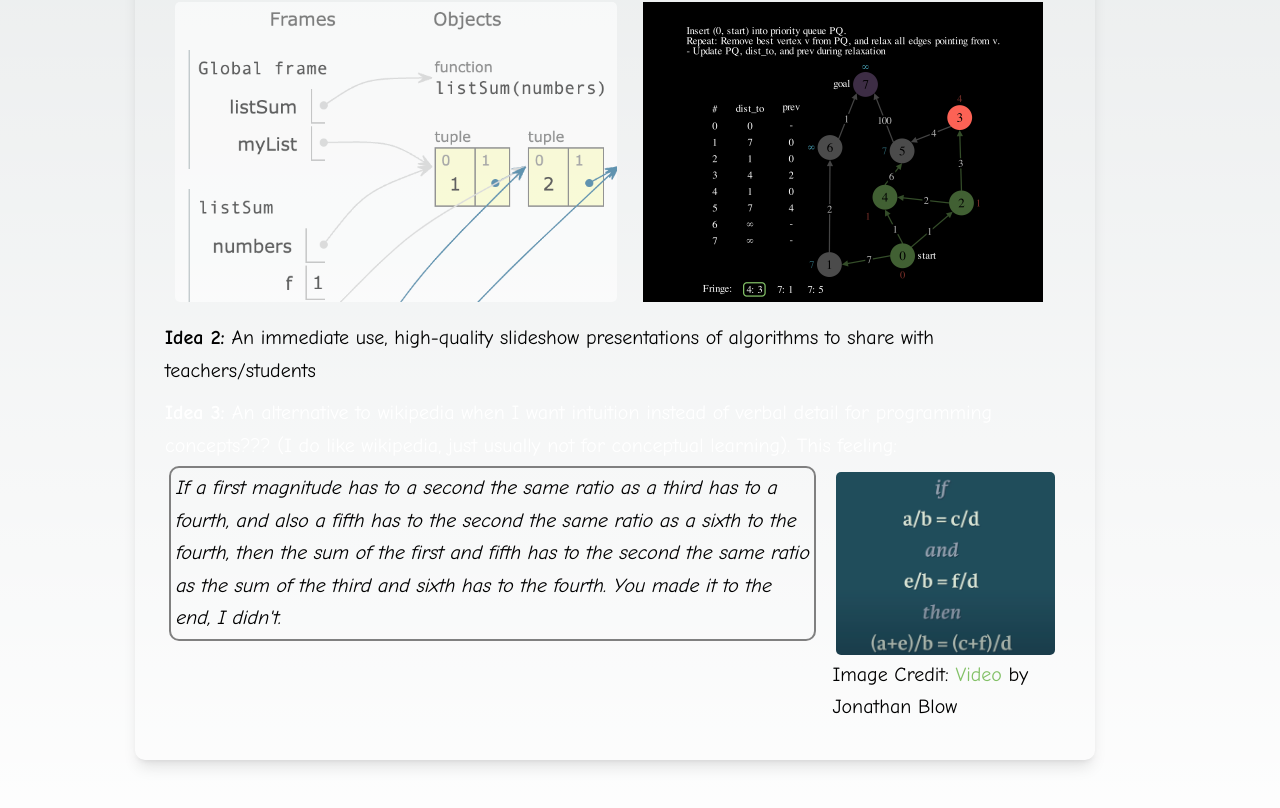
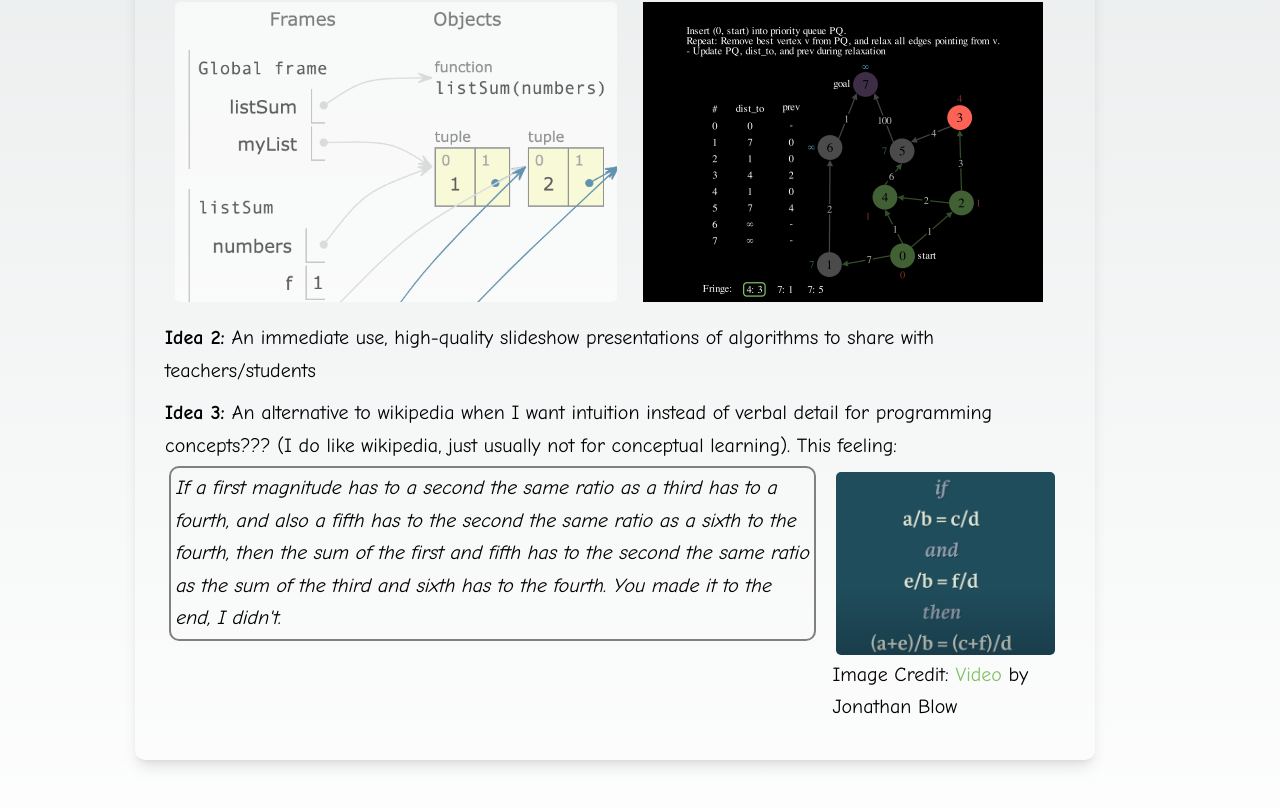
Before and after one commit to tommy11jo/program-comics, a Next.js app in the folder react-src/: page /about in a window 1280 px wide. Shown: the part 1208-2016 px from the top of the page. Built offline with nearby package versions, Linux system fonts and the light colour scheme.

Commit message:
remove Text component

```diff
--- a/react-src/components/Sequence.tsx
+++ b/react-src/components/Sequence.tsx
@@ -53,7 +53,6 @@ const Sequence: React.FC<SequenceProps> = ({
         {comps.map((Comp, index) => (
           <div
             key={index}
-            // style={{ display: "flex", flex: "0 1 auto" }}
             style={{ display: "flex", flex: equalSpace ? 1 : "0 1 auto" }}
           >
             {Comp}
--- a/react-src/components/Text.tsx
+++ /dev/null
@@ -1,58 +0,0 @@
-import { ReactElement } from "react"
-
-type TextProps = {
-  value: ReactElement | string
-  inline?: boolean
-  color?: string
-  textAlign?: "left" | "center" | "right"
-  justifyContent?: "flex-start" | "center" | "flex-end"
-  fontSize?: string | number
-  useComicFont?: boolean
-  italics?: boolean
-  bold?: boolean
-  hmargin?: string
-  vmargin?: string
-  hpadding?: string
-  vpadding?: string
-}
-
-const Text = ({
-  value,
-  inline = false,
-  color = "white",
-  fontSize = "inherit",
-  italics = false,
-  bold = false,
-  useComicFont = true,
-  textAlign = "left", // how text should be aligned when taking up full space
-  justifyContent = "flex-start", // where text should be positioned when not taking up full space
-  hmargin = "0",
-  vmargin = "0",
-  hpadding = "0",
-  vpadding = "0",
-}: TextProps) => {
-  let elStyle: React.CSSProperties = {
-    display: inline ? "inline-flex" : "flex",
-    flexGrow: 1,
-    color: color,
-    fontSize: fontSize,
-    fontFamily: useComicFont ? "Comic Neue" : `"Roboto", "Arial", sans-serif`,
-    fontStyle: italics ? "italic" : "normal",
-    fontWeight: bold ? "bold" : "normal",
-    whiteSpace: "pre-wrap", // ensure whitespace is preserved
-    justifyContent: justifyContent,
-    textAlign: textAlign,
-    marginBottom: vmargin,
-    marginTop: vmargin,
-    marginLeft: hmargin,
-    marginRight: hmargin,
-    paddingBottom: vpadding,
-    paddingTop: vpadding,
-    paddingLeft: hpadding,
-    paddingRight: hpadding,
-  }
-
-  return <span style={elStyle}>{value}</span>
-}
-
-export default Text
--- a/react-src/components/comics/about/RelatedIdeas.tsx
+++ b/react-src/components/comics/about/RelatedIdeas.tsx
@@ -1,4 +1,4 @@
-import { Panel, Row, Text } from "@/components"
+import { Panel, Row } from "@/components"
 import Link from "next/link"
 const RelatedIdeas = () => {
   const row1 = (
@@ -58,16 +58,11 @@ const RelatedIdeas = () => {
     <Row
       equalSpace={false}
       label={
-        <Text
-          value={
-            <span>
-              <b>Idea 3: </b>An alternative to wikipedia when I want intuition
-              instead of verbal detail for programming concepts??? (I do like
-              wikipedia, just usually not for conceptual learning). This
-              feeling:
-            </span>
-          }
-        />
+        <span>
+          <b>Idea 3: </b>An alternative to wikipedia when I want intuition
+          instead of verbal detail for programming concepts??? (I do like
+          wikipedia, just usually not for conceptual learning). This feeling:
+        </span>
       }
       comps={[
         <Panel useOutline={true} panel={<em>{euclid}</em>} />,
--- a/react-src/components/comics/dijkstra/DijkstraIntro.tsx
+++ b/react-src/components/comics/dijkstra/DijkstraIntro.tsx
@@ -1,12 +1,4 @@
-import { Column, Panel, Row, Text } from "@/components"
-import Editor from "@monaco-editor/react"
-
 const DijkstraIntro = () => {
-  const CUR_BLUE = "#58C4DD"
-  const DIST_RED = "#7E312A"
-  const VERTEX_RED = "#FC6255"
-  const CUR_GRAY = "#383838"
-
   let textIntro = (
     <span>
       <b>Purpose: </b>
@@ -67,9 +59,9 @@ const DijkstraIntro = () => {
     <div className="flex flex-col">
       <div className="flex flex-row">
         <div className="w-3/5">
-          {<Text fontSize="20px" value={snapshotText} />}
+          {snapshotText}
           <br />
-          {<Text fontSize="20px" value={textRuntime} />}
+          {textRuntime}
         </div>
         <div className="w-2/5">
           <img src="/graphics/dijkstra/comic-behavior/step6.png" alt="" />
@@ -77,7 +69,7 @@ const DijkstraIntro = () => {
       </div>
 
       <br />
-      {<Text value={algSteps} />}
+      {algSteps}
     </div>
   )
 }
--- a/react-src/components/comics/insertion-sort/InsertionSortSnapshot.tsx
+++ b/react-src/components/comics/insertion-sort/InsertionSortSnapshot.tsx
@@ -1,5 +1,4 @@
 "use client"
-import { Text } from "@/components"
 import Slideshow from "@/components/Slideshow"
 import { GREEN_B, RED } from "@/lib/colorConstants"
 const InsertionSortCode = () => {
@@ -11,9 +10,23 @@ const InsertionSortCode = () => {
       <span>Sort a list of comparable elements.</span>
     </div>
   )
-  const elText = <Text value="element" color={CUR_RED} inline={true} />
+  const elText = (
+    <span
+      style={{
+        color: CUR_RED,
+      }}
+    >
+      element
+    </span>
+  )
   const arrayText = (
-    <Text value="sorted subarray" color={CUR_GREEN} inline={true} />
+    <span
+      style={{
+        color: CUR_GREEN,
+      }}
+    >
+      sorted subarray
+    </span>
   )
   const algSteps = (
     <div>
@@ -48,7 +61,7 @@ const InsertionSortCode = () => {
   )
   return (
     <div>
-      <Text value={summary} />
+      {summary}
 
       <Slideshow folder="/graphics/insertion-sort/slideshow1" size={16} />
     </div>
--- a/react-src/components/index.tsx
+++ b/react-src/components/index.tsx
@@ -1,5 +1,4 @@
-import Text from "./Text"
 import { Row, Column } from "./Sequence"
 import Panel from "./Panels"
 
-export { Text, Row, Column, Panel }
+export { Row, Column, Panel }
--- a/react-src/pages/dijkstras.mdx
+++ b/react-src/pages/dijkstras.mdx
@@ -1,5 +1,5 @@
 import Layout from "./post/layout.tsx"
-import { Text, Row, Panel } from "../components/index.tsx"
+import { Row, Panel } from "../components/index.tsx"
 
 import Slideshow from "../components/Slideshow.tsx"
 import DijkstraBehaviorComic from "../components/comics/dijkstra/DijkstraBehaviorComic.tsx"
@@ -29,7 +29,7 @@ export const meta = {
 
 # Python Code
 
-<Text value="🌟 Learning Tip: Try to implement Dijkstra's yourself before looking at this in detail. Continue on to the comic." />
+🌟 Learning Tip: Try to implement Dijkstra's yourself before looking at this in detail. Continue on to the comic.
 
 <DijkstraCode />
 
@@ -41,7 +41,7 @@ export const meta = {
 
 <Slideshow folder="/graphics/dijkstra/slideshow1" size={16} />
 
-<Text value="🌟 Learning Tip: Try to predict the state changes as you go through the slideshow. Use this understanding to try to implement the code yourself." />
+🌟 Learning Tip: Try to predict the state changes as you go through the slideshow. Use this understanding to try to implement the code yourself.
 
 # Concepts and Proof
 
--- a/react-src/pages/insertion_sort.mdx
+++ b/react-src/pages/insertion_sort.mdx
@@ -1,11 +1,7 @@
 import Layout from "./post/layout.tsx"
-import { Text, Row, Panel } from "@/components"
-
-import Slideshow from "../components/Slideshow.tsx"
 import { ConfigProvider } from "../components/ConfigContext.tsx"
 import InsertionSortCode from "../components/comics/insertion-sort/InsertionSortCode.tsx"
 import InsertionSortSnapshot from "../components/comics/insertion-sort/InsertionSortSnapshot.tsx"
-import { LEFT, RIGHT } from "../lib/constants"
 
 export const meta = {
   title: "Insertion Sort",
```
Also changed, not shown: react-src/components/comics/dijkstra/DijkstraBehaviorComic.tsx (+30 -53 lines).
